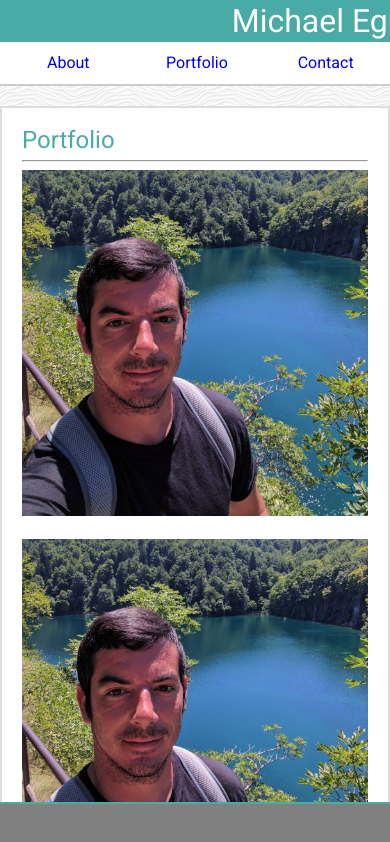
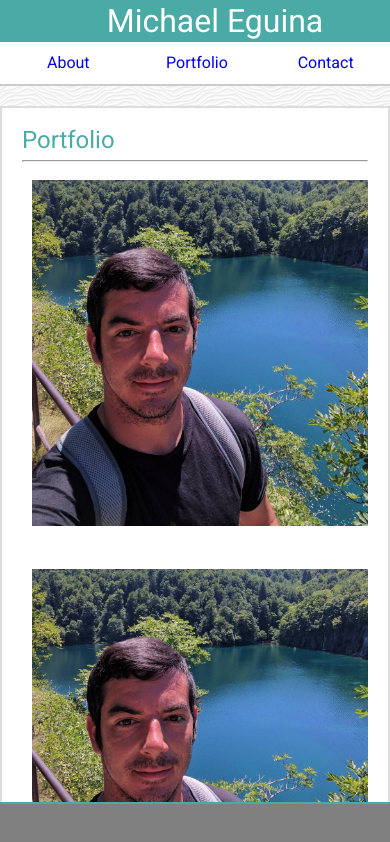
Before and after one commit to Adriverforlife/Responsive-Portolio, a plain HTML site: page portfolio.html in a window 390 px wide. Shown: the top 842 px of the page. Drawn offline with Linux system fonts and the light colour scheme.

Commit message:
fixed header centering and p float

```diff
--- a/assets/css/portfolio.css
+++ b/assets/css/portfolio.css
@@ -15,6 +15,12 @@
         width: 50%;
         margin: 0px 0px 20px
     }
+    img {
+        margin: 10px;
+    }
+    p {
+        clear: both;
+    }
 }
 
   @media screen and (max-width:640px) {
--- a/assets/css/style.css
+++ b/assets/css/style.css
@@ -103,7 +103,8 @@ body {
 
   @media screen and (max-width:640px) {
     .header-left{
-      width: 640px;
+      width: 100%;
+      text-align: center;
     }
     .header-right{
       box-sizing: border-box;
```
